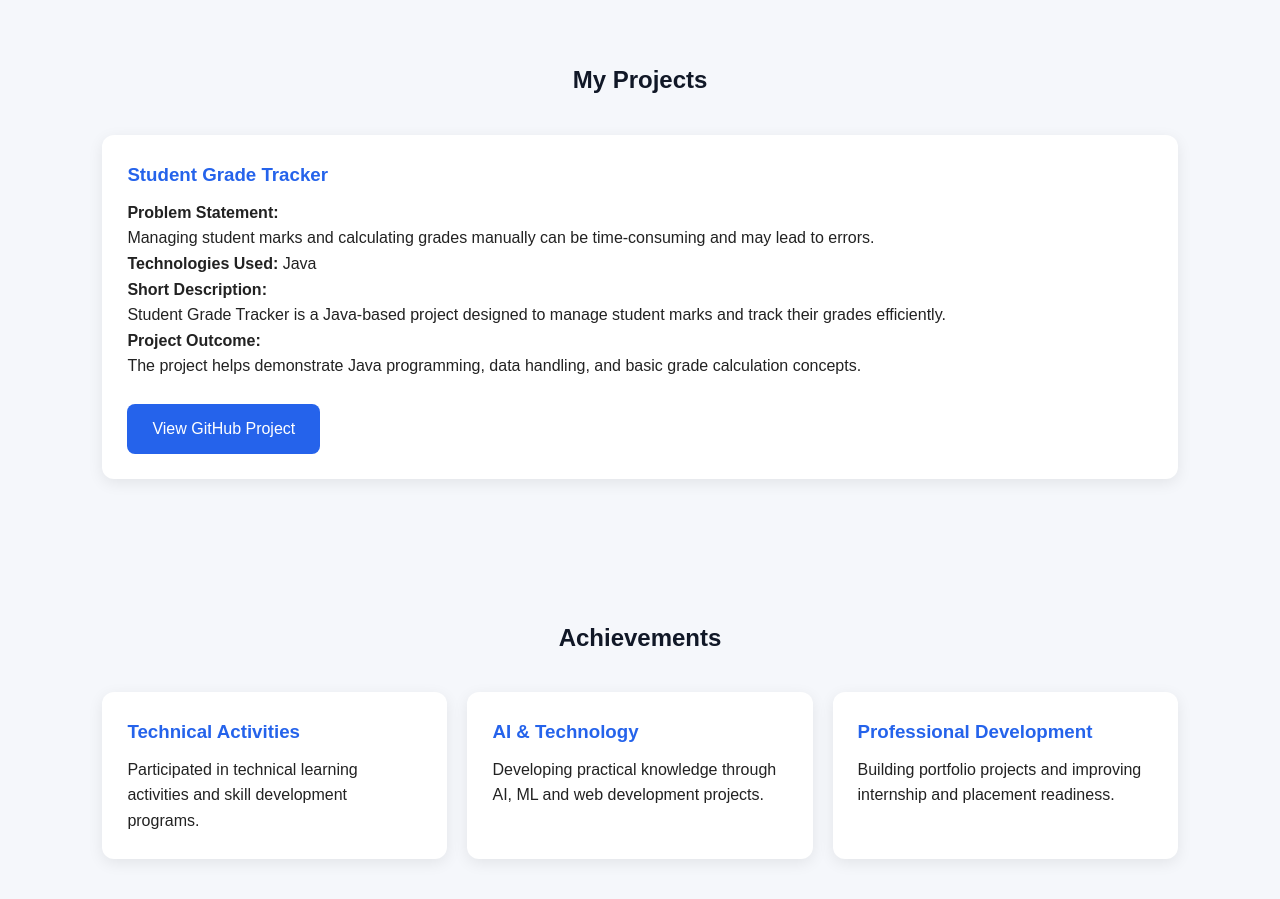
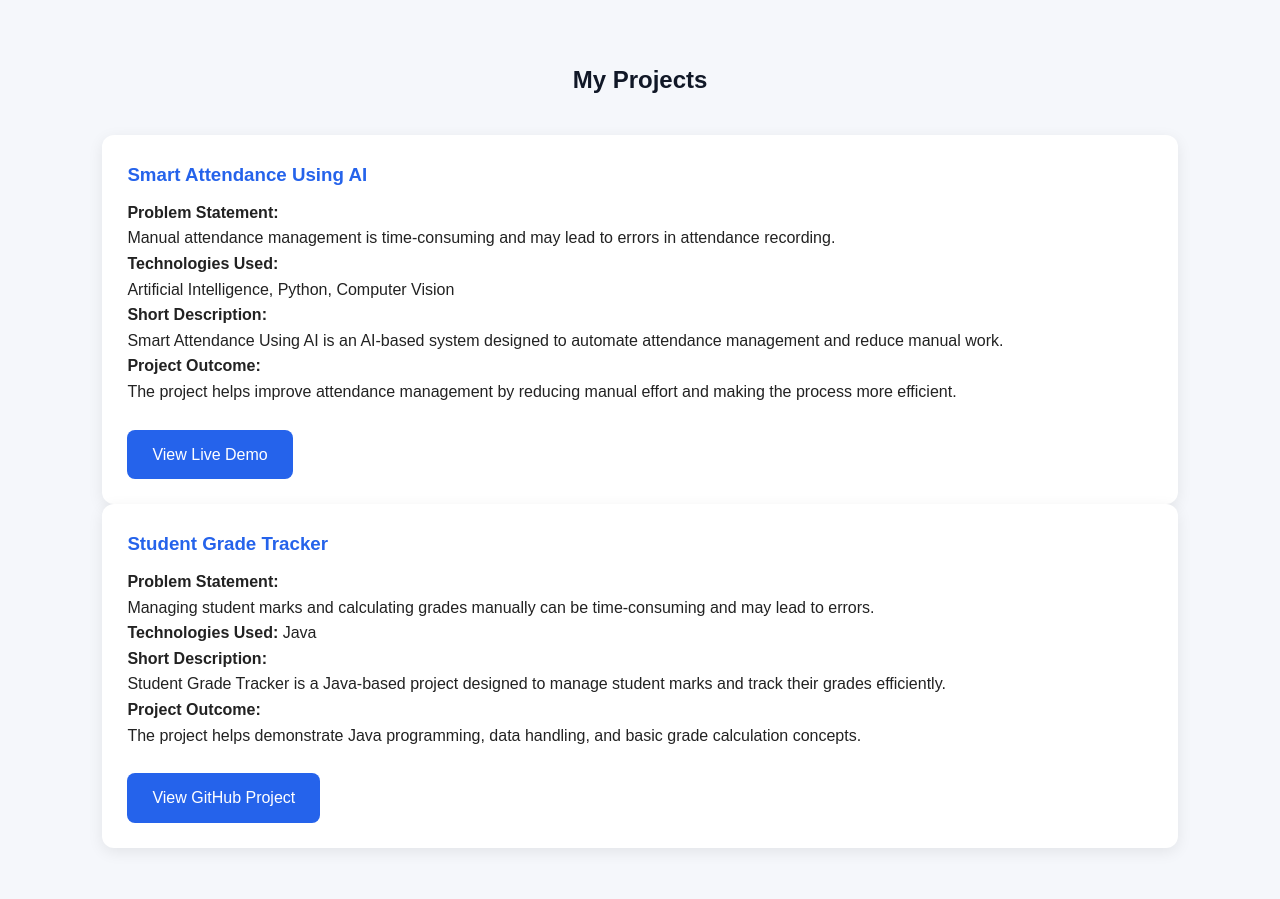
Before and after one commit to mathavie622/Mathavi_Portfolio, a plain HTML site: page index.html in a window 1280 px wide. Shown: the part 1540-2439 px from the top of the page. Drawn offline with Linux system fonts and the light colour scheme.

Commit message:
Add Smart Attendance project details to index.html

```diff
--- a/index.html
+++ b/index.html
@@ -288,7 +288,38 @@
 
 <section id="projects">
   <h2 class="section-title">My Projects</h2>
+<div class="card">
+  <h3>Smart Attendance Using AI</h3>
 
+  <p>
+    <b>Problem Statement:</b><br>
+    Manual attendance management is time-consuming and may lead to
+    errors in attendance recording.
+  </p>
+
+  <p>
+    <b>Technologies Used:</b><br>
+    Artificial Intelligence, Python, Computer Vision
+  </p>
+
+  <p>
+    <b>Short Description:</b><br>
+    Smart Attendance Using AI is an AI-based system designed to
+    automate attendance management and reduce manual work.
+  </p>
+
+  <p>
+    <b>Project Outcome:</b><br>
+    The project helps improve attendance management by reducing
+    manual effort and making the process more efficient.
+  </p>
+
+  <a href="https://smart-attendance-usi-zde3.bolt.host/"
+     target="_blank"
+     class="btn">
+    View Live Demo
+  </a>
+</div>
   <di class="projects">
 <div class="card">
   <h3>Student Grade Tracker</h3>
```
